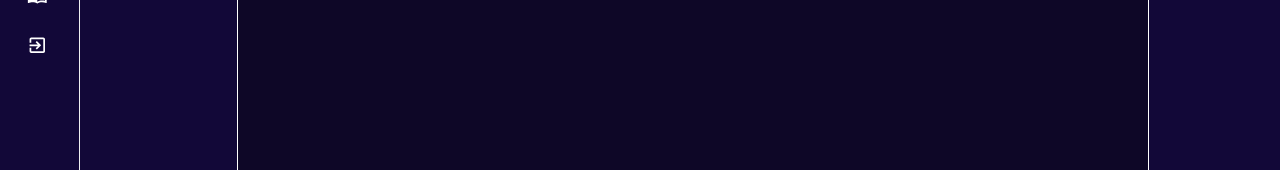
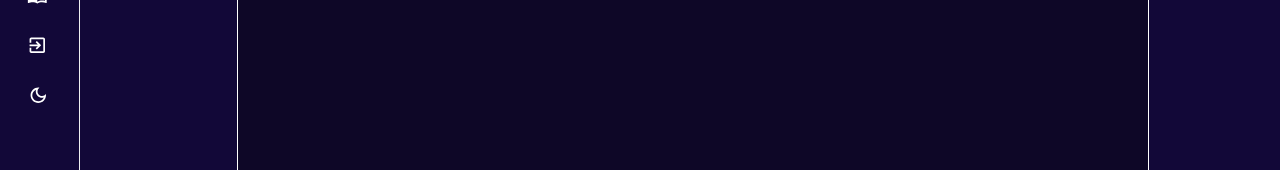
Before and after one commit to oslabs-beta/kaptn, a React (Vite) app: page /dashboard in a window 1280 px wide. Shown: the part 244-414 px from the top of the page. Built offline with nearby package versions, Linux system fonts and the light colour scheme.

Commit message:
Cleans up imports on Dashboard and adds light/dark mode button on sidebar

```diff
--- a/src/components/Dashboard.jsx
+++ b/src/components/Dashboard.jsx
@@ -2,45 +2,25 @@ import React from 'react';
 import { useState, useEffect } from 'react';
 import {
   Button,
-  Paper,
   InputLabel,
   Select,
-  NativeSelect,
   MenuItem,
   FormControl,
   TextField,
-  AppBar,
-  Toolbar,
-  IconButton,
-  Typography,
-  Menu,
-  Container,
-  Avatar,
-  Tooltip,
   Autocomplete,
-  createFilterOptions,
 } from '@mui/material';
-import { Box, styled } from '@mui/system';
+import { styled } from '@mui/system';
 import Grid from '@mui/system/Unstable_Grid';
-import MenuIcon from '@mui/icons-material/Menu';
-import AdbIcon from '@mui/icons-material/Adb';
-import zIndex from '@mui/material/styles/zIndex';
-import SettingsBackupRestoreOutlinedIcon from '@mui/icons-material/SettingsBackupRestoreOutlined';
-import LocalLibraryOutlinedIcon from '@mui/icons-material/LocalLibraryOutlined';
-import ManageAccountsOutlinedIcon from '@mui/icons-material/ManageAccountsOutlined';
+
 import SideNav from './Sidebar';
 import CommandLine from './CommandInput.jsx';
 import Terminal from './Terminal.jsx';
 import Topbar from './Topbar';
 import { ColorModeContext, useMode } from '../theme';
-import { CssBaseline, ThemeProvider } from '@mui/material';
-import LightModeIcon from '@mui/icons-material/LightMode';
-import DarkModeOutlinedIcon from '@mui/icons-material/DarkModeOutlined';
 
 import OutlinedInput from '@mui/material/OutlinedInput';
 import ListItemText from '@mui/material/ListItemText';
 import Checkbox from '@mui/material/Checkbox';
-import { Grid3x3 } from '@mui/icons-material';
 
 function Dashboard() {
   const [verb, setVerb] = React.useState('');
@@ -51,9 +31,6 @@ function Dashboard() {
   const [command, setCommand] = useState('');
   const [tool, setTool] = useState('');
   const [response, setResponse] = useState([]);
-  const [error, setError] = useState(false);
-  const [flags, setFlags] = React.useState([]);
-  const [theme, colorMode] = useMode();
 
   const ITEM_HEIGHT = 48;
   const ITEM_PADDING_TOP = 8;
@@ -234,7 +211,7 @@ function Dashboard() {
         </ColorModeContext.Provider> */}
         {/* Wrap the entire dashboard in a grid */}
         {/* ----------------SIDE BAR---------------- */}
-        <SideNav spacing={2}/>
+        <SideNav spacing={2} />
         {/* ----------------TERMINAL---------------- */}
 
         <Grid
--- a/src/components/Sidebar.jsx
+++ b/src/components/Sidebar.jsx
@@ -21,6 +21,8 @@ import { BarChart } from '@mui/icons-material';
 import { Hub } from '@mui/icons-material';
 import Grid from '@mui/system/Unstable_Grid';
 // import { MenuBook } from '@mui/icons-material';
+import { ColorModeContext, useMode } from '../theme';
+import DarkModeOutlinedIcon from '@mui/icons-material/DarkModeOutlined';
 
 const Item = ({ title, to, icon, selected, setSlected }) => {
   const theme = useTheme();
@@ -40,7 +42,8 @@ const Item = ({ title, to, icon, selected, setSlected }) => {
 };
 
 function SideNav(props) {
-  const theme = useTheme();
+  // const theme = useTheme();
+  const [theme, colorMode] = useMode();
   const colors = tokens(theme.palette.mode);
   // const { collapseSidebar } = useProSidebar();
   const [isCollapsed, setIsCollapsed] = useState(false);
@@ -104,6 +107,15 @@ function SideNav(props) {
             >
               <Link to='/'>Log Out</Link>
             </MenuItem>
+            <MenuItem>
+              <IconButton onClick={colorMode.toggleColorMode}>
+                {theme.palette.mode === 'dark' ? (
+                  <DarkModeOutlinedIcon />
+                ) : (
+                  <LightModeIcon />
+                )}
+              </IconButton>
+            </MenuItem>
           </Box>
         </Menu>
       </Sidebar>
```
